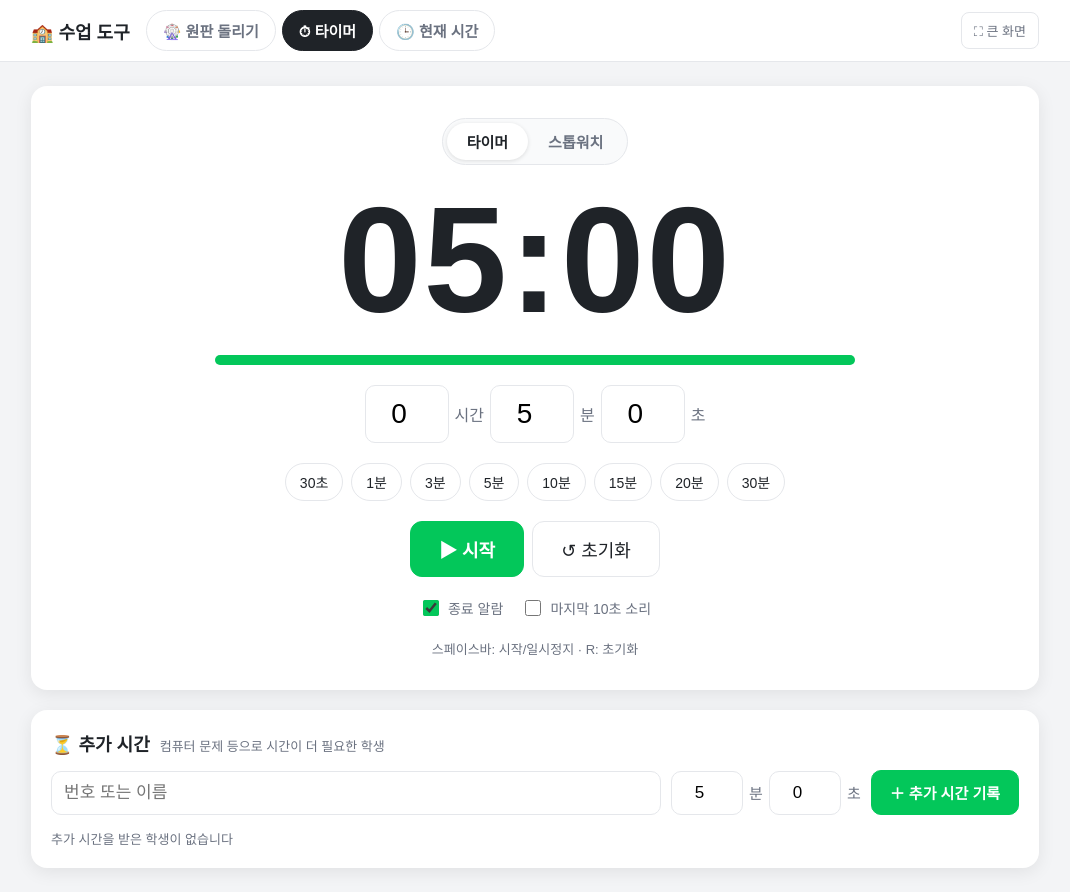
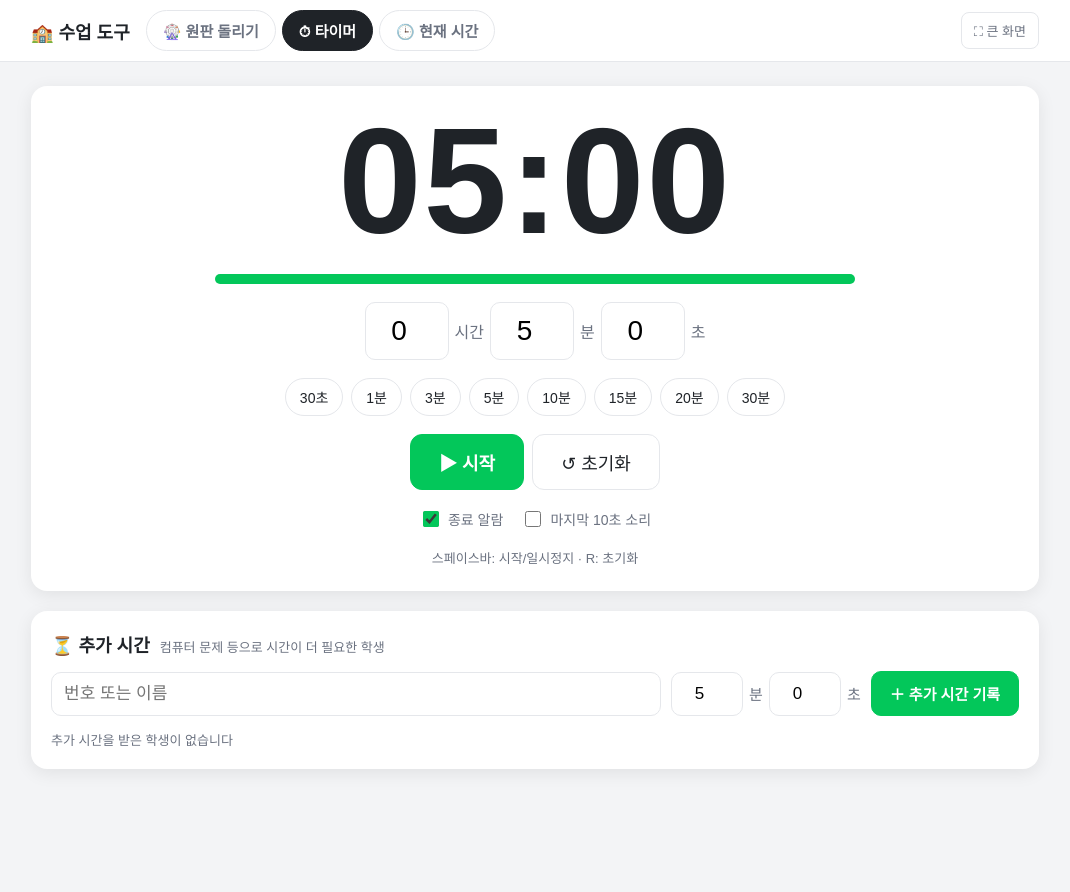
Before and after one commit to wooryihwang/class-tools, a plain HTML site: page index.html in a window 1280 px wide. Both pictures are taken after a click on the button "⏱ 타이머". Shown: the whole page, without its empty margins (105-1175 px from the left). After the commit the page ends 800 px from the top, so only its background shows below. Drawn offline with Linux system fonts and the light colour scheme.

Commit message:
타이머: 스톱워치 전환 버튼 제거, 위쪽 여백 축소
Co-Authored-By: Claude Opus 5.5 <noreply@anthropic.com>

```diff
--- a/index.html
+++ b/index.html
@@ -97,7 +97,7 @@
   #confetti{position:fixed;inset:0;pointer-events:none;z-index:60}
 
   /* ---------- 타이머 ---------- */
-  .timer-card{display:flex;flex-direction:column;align-items:center;gap:20px;padding:32px 20px}
+  .timer-card{display:flex;flex-direction:column;align-items:center;gap:18px;padding:20px 20px 24px}
   .mode{display:inline-flex;border:1px solid var(--line);border-radius:999px;padding:4px;background:#f9fafb}
   .mode button{border:none;background:transparent;padding:8px 20px;border-radius:999px;font-size:15px;cursor:pointer;color:var(--sub);font-weight:600}
   .mode button.active{background:#fff;color:var(--text);box-shadow:0 1px 4px rgba(0,0,0,.12)}
@@ -252,11 +252,6 @@
 <main class="page" id="page-timer">
   <div class="wrap">
     <section class="card timer-card">
-      <div class="mode">
-        <button data-tmode="down" class="active" type="button">타이머</button>
-        <button data-tmode="up" type="button">스톱워치</button>
-      </div>
-
       <div class="tdisplay" id="tdisplay">05:00</div>
       <div class="progress" id="progress"><i id="progressBar"></i></div>
 
```
